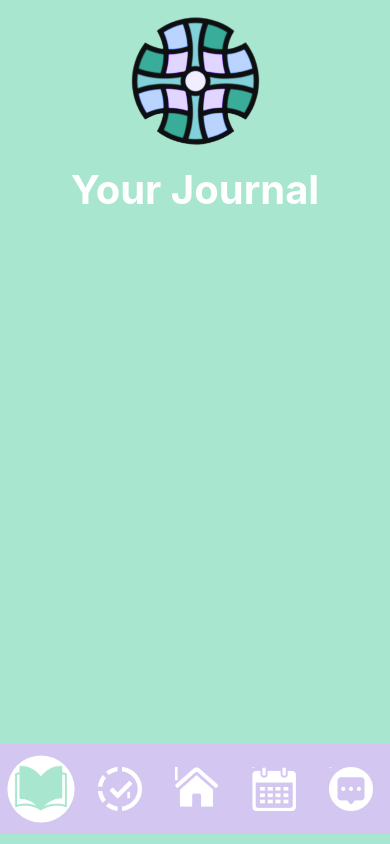
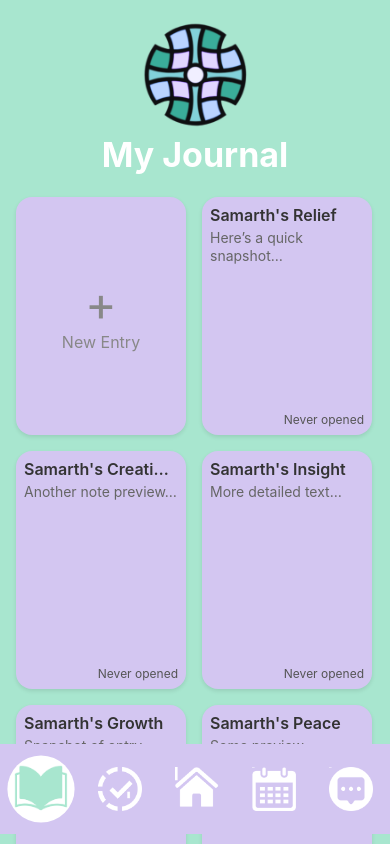
Before and after one commit to AlphaBlaze-9/Nuvana-Submission, a React Native app: screen /JournalPage in a window 390 px wide. Built offline with nearby package versions, Linux system fonts and the light colour scheme.

Commit message:
Second Commit

```diff
--- a/App.js
+++ b/App.js
@@ -7,6 +7,7 @@ import HomePage from './screens/HomePage';
 import CalendarPage from './screens/CalendarPage';
 import ProgressPage from './screens/ProgressPage';
 import JournalPage from './screens/JournalPage';
+import JournalEntryPage from './screens/JournalEntryPage';
 import AIPage from './screens/AIPage';
 
 const Stack = createNativeStackNavigator();
@@ -25,6 +26,7 @@ export default function App() {
         <Stack.Screen name="CalendarPage" component={CalendarPage} />
         <Stack.Screen name="ProgressPage" component={ProgressPage} />
         <Stack.Screen name="JournalPage" component={JournalPage} />
+        <Stack.Screen name="JournalEntryPage" component={JournalEntryPage} />
         <Stack.Screen name="AIPage" component={AIPage} />
       </Stack.Navigator>
     </NavigationContainer>
--- a/package.json
+++ b/package.json
@@ -9,6 +9,7 @@
     "web": "expo start --web"
   },
   "dependencies": {
+    "@react-native-async-storage/async-storage": "^2.2.0",
     "@react-native-community/progress-view": "^1.5.0",
     "@react-navigation/native": "^7.1.11",
     "@react-navigation/native-stack": "^7.3.16",
--- a/screens/AIPage.js
+++ b/screens/AIPage.js
@@ -58,7 +58,7 @@ export default function AIPetPage() {
 
         <Image source={NuvanaLogo} style={styles.logo} resizeMode="contain" />
 
-        <Text style={styles.title}>Your AI Pet</Text>
+        <Text style={styles.title}>My AI Pet</Text>
       </ScrollView>
 
       <View style={styles.navBar}>
--- /dev/null
+++ b/screens/JournalEntryPage.js
@@ -0,0 +1,116 @@
+import React, { useState } from 'react';
+import {
+  SafeAreaView,
+  View,
+  TextInput,
+  StyleSheet,
+  Dimensions,
+  TouchableOpacity,
+  Text,
+  KeyboardAvoidingView,
+  Platform,
+  ScrollView,
+} from 'react-native';
+import { useNavigation, useRoute } from '@react-navigation/native';
+
+const { width } = Dimensions.get('window');
+const BG = '#a8e6cf';
+const CARD_BG = '#d3c6f1';
+const PADDING = 16;
+
+export default function JournalEntryPage() {
+  const navigation = useNavigation();
+  const route = useRoute();
+
+  const entry = route.params?.entry || { id: '', title: '', subtitle: '' };
+  const [title, setTitle] = useState(entry.title);
+  const [subtitle, setSubtitle] = useState(entry.subtitle);
+
+  function handleSave() {
+    navigation.navigate('JournalPage', { updatedEntry: { id: entry.id, title, subtitle } });
+  }
+
+  return (
+    <SafeAreaView style={styles.container}>
+      <View style={styles.inlineHeader}>
+        <TouchableOpacity onPress={() => navigation.goBack()} style={styles.headerButton}>
+          <Text style={styles.headerButtonText}>{'< Back'}</Text>
+        </TouchableOpacity>
+        <TouchableOpacity onPress={handleSave} style={styles.headerButton}>
+          <Text style={styles.headerButtonText}>Save</Text>
+        </TouchableOpacity>
+      </View>
+
+      <KeyboardAvoidingView
+        style={{ flex: 1 }}
+        behavior={Platform.OS === 'ios' ? 'padding' : undefined}
+      >
+        <ScrollView contentContainerStyle={styles.content}>
+          <TextInput
+            style={styles.inputTitle}
+            value={title}
+            onChangeText={setTitle}
+            placeholder="Title"
+            placeholderTextColor="rgba(255,255,255,0.7)"
+          />
+          <TextInput
+            style={styles.inputSubtitle}
+            value={subtitle}
+            onChangeText={setSubtitle}
+            placeholder="Details..."
+            placeholderTextColor="rgba(255,255,255,0.7)"
+            multiline
+          />
+        </ScrollView>
+      </KeyboardAvoidingView>
+    </SafeAreaView>
+  );
+}
+
+const styles = StyleSheet.create({
+  container: { flex: 1, backgroundColor: BG },
+  inlineHeader: {
+    flexDirection: 'row',
+    justifyContent: 'space-between',
+    paddingHorizontal: PADDING,
+    paddingVertical: 10,
+    backgroundColor: BG,
+  },
+  headerButton: {
+    paddingHorizontal: 8,
+    paddingVertical: 4,
+    backgroundColor: '#fff',
+    borderRadius: 6,
+  },
+  headerButtonText: {
+    color: BG,
+    fontSize: 16,
+    fontWeight: '600',
+  },
+  content: {
+    padding: PADDING,
+    paddingTop: 20,
+  },
+  inputTitle: {
+    fontSize: 20,
+    fontWeight: '600',
+    color: '#fff',
+    backgroundColor: CARD_BG,
+    borderRadius: 12,
+    padding: PADDING,
+    marginBottom: PADDING,
+    width: width - PADDING * 2,
+    alignSelf: 'center',
+  },
+  inputSubtitle: {
+    fontSize: 16,
+    color: '#fff',
+    backgroundColor: CARD_BG,
+    borderRadius: 12,
+    padding: PADDING,
+    width: width - PADDING * 2,
+    minHeight: 150,
+    alignSelf: 'center',
+    textAlignVertical: 'top',
+  },
+});
--- a/screens/JournalPage.js
+++ b/screens/JournalPage.js
@@ -1,4 +1,4 @@
-import React, { useRef, useEffect } from 'react';
+import React, { useRef, useEffect, useState } from 'react';
 import {
   SafeAreaView,
   View,
@@ -7,10 +7,12 @@ import {
   Dimensions,
   Image,
   TouchableOpacity,
-  ScrollView,
+  FlatList,
   Animated,
+  Platform,
 } from 'react-native';
-import { useNavigation, useRoute } from '@react-navigation/native';
+import AsyncStorage from '@react-native-async-storage/async-storage';
+import { useNavigation, useRoute, useFocusEffect } from '@react-navigation/native';
 
 import NuvanaLogo   from '../assets/Nuvana.png';
 import BookIcon     from '../assets/Book.png';
@@ -20,9 +22,12 @@ import CalendarIcon from '../assets/Calendar.png';
 import TextIcon     from '../assets/Text.png';
 
 const { width } = Dimensions.get('window');
-const CARD_PADDING = 16;
 const BG = '#a8e6cf';
 const CARD_BG = '#d3c6f1';
+
+const CARD_MARGIN = 8;
+const NUM_COLS = 2;
+const CARD_SIZE = (width - CARD_MARGIN * (NUM_COLS + 1)) / NUM_COLS;
 
 const navIcons = [
   { key: 'Book',     src: BookIcon,     routeName: 'JournalPage' },
@@ -32,9 +37,19 @@ const navIcons = [
   { key: 'Text',     src: TextIcon,     routeName: 'AIPage' },
 ];
 
-export default function UploadScreenshotScreen() {
+const INITIAL_ENTRIES = [
+  { id: '1', title: "Samarth's Relief",    subtitle: 'Here’s a quick snapshot…' },
+  { id: '2', title: "Samarth's Creativity", subtitle: 'Another note preview…' },
+  { id: '3', title: "Samarth's Insight",    subtitle: 'More detailed text…' },
+  { id: '4', title: "Samarth's Growth",     subtitle: 'Snapshot of entry…' },
+  { id: '5', title: "Samarth's Peace",      subtitle: 'Some preview…' },
+];
+
+export default function JournalPage() {
   const navigation = useNavigation();
   const route = useRoute();
+
+  const [entries, setEntries] = useState(INITIAL_ENTRIES);
 
   const scaleAnim   = useRef(new Animated.Value(1)).current;
   const opacityAnim = useRef(new Animated.Value(0)).current;
@@ -51,54 +66,97 @@ export default function UploadScreenshotScreen() {
         useNativeDriver: true,
       }),
     ]).start();
-  }, [scaleAnim, opacityAnim]);
+  }, []);
+
+  useFocusEffect(
+    React.useCallback(() => {
+      (async () => {
+        const updated = await Promise.all(
+          entries.map(async e => {
+            const stored = await AsyncStorage.getItem(`lastOpened:${e.id}`);
+            return {
+              ...e,
+              lastOpened: stored ?? 'Never opened',
+            };
+          })
+        );
+        setEntries(updated);
+      })();
+    }, [])
+  );
+
+  const openEntry = async entry => {
+    const now = new Date().toLocaleString();
+    await AsyncStorage.setItem(`lastOpened:${entry.id}`, now);
+    navigation.navigate('JournalEntryPage', { entry });
+  };
+
+  const data = [{ type: 'add', id: 'add' }, ...entries.map(e => ({ ...e, type: 'entry' }))];
+
+  function renderTile({ item }) {
+    if (item.type === 'add') {
+      return (
+        <TouchableOpacity
+          style={[styles.card, styles.addCard]}
+          onPress={() => navigation.navigate('JournalEntryPage')}
+          activeOpacity={0.7}
+        >
+          <Text style={styles.plus}>+</Text>
+          <Text style={styles.addText}>New Entry</Text>
+        </TouchableOpacity>
+      );
+    }
+
+    return (
+      <TouchableOpacity
+        style={styles.card}
+        activeOpacity={0.8}
+        onPress={() => openEntry(item)}
+      >
+        <View>
+          <Text style={styles.entryTitle} numberOfLines={1}>
+            {item.title}
+          </Text>
+          <Text style={styles.entrySubtitle} numberOfLines={2}>
+            {item.subtitle}
+          </Text>
+        </View>
+        <Text style={styles.entryDate}>{item.lastOpened}</Text>
+      </TouchableOpacity>
+    );
+  }
 
   return (
     <SafeAreaView style={styles.container}>
-      <ScrollView contentContainerStyle={styles.scrollContent}>
+      <View style={styles.header}>
         <Image source={NuvanaLogo} style={styles.logo} resizeMode="contain" />
+        <Text style={styles.title}>My Journal</Text>
+      </View>
 
-        <Text style={styles.title}>Your Journal</Text>
-      </ScrollView>
+      <FlatList
+        data={data}
+        keyExtractor={i => i.id}
+        numColumns={NUM_COLS}
+        renderItem={renderTile}
+        contentContainerStyle={styles.gridList}
+      />
 
       <View style={styles.navBar}>
         {navIcons.map(({ key, src, routeName }) => {
           const isActive = route.name === routeName;
-          if (isActive) {
-            return (
-              <Animated.View
-                key={key}
-                style={[
-                  styles.navButton,
-                  styles.activeNavButton,
-                  {
-                    transform: [{ scale: scaleAnim }],
-                    opacity: opacityAnim,
-                  },
-                ]}
-              >
-                <TouchableOpacity onPress={() => navigation.navigate(routeName)}>
-                  <Image
-                    source={src}
-                    style={[styles.navIcon, styles.activeNavIcon]}
-                    resizeMode="contain"
-                  />
-                </TouchableOpacity>
-              </Animated.View>
-            );
-          }
+          const wrapperStyle = isActive
+            ? [styles.navButton, styles.activeNavButton, { transform: [{ scale: scaleAnim }], opacity: opacityAnim }]
+            : styles.navButton;
+          const iconStyle = isActive
+            ? [styles.navIcon, styles.activeNavIcon]
+            : styles.navIcon;
+
           return (
-            <TouchableOpacity
-              key={key}
-              onPress={() => navigation.navigate(routeName)}
-              style={styles.navButton}
-            >
-              <Image
-                source={src}
-                style={styles.navIcon}
-                resizeMode="contain"
-              />
-            </TouchableOpacity>
+            <Animated.View key={key} style={wrapperStyle}>
+              <TouchableOpacity onPress={() => navigation.navigate(routeName)}>
+                <Image source={src} style={iconStyle} />
+              </TouchableOpacity>
+            </Animated.View>
           );
         })}
       </View>
@@ -111,22 +169,71 @@ const styles = StyleSheet.create({
     flex: 1,
     backgroundColor: BG,
   },
-  scrollContent: {
-    paddingBottom: 100,
+  header: {
+    alignItems: 'center',
+    paddingTop: 10,
+    paddingBottom: 6,
+  },
+  logo: {
+    width: 120,
+    height: 120,
+    marginBottom: 4,
+  },
+  title: {
+    fontSize: 34,
+    fontWeight: '700',
+    color: '#fff',
+  },
+
+  gridList: {
+    padding: CARD_MARGIN,
+    paddingBottom: 110,
+  },
+  card: {
+    width: 170,
+    height: CARD_SIZE * 1.3,
+    margin: CARD_MARGIN,
+    backgroundColor: CARD_BG,
+    borderRadius: 16,
+    padding: CARD_MARGIN,
+    justifyContent: 'space-between',
+    shadowColor: '#000',
+    shadowOpacity: 0.1,
+    shadowOffset: { width: 0, height: 2 },
+    shadowRadius: 4,
+    elevation: 2,
+  },
+  addCard: {
+    justifyContent: 'center',
     alignItems: 'center',
   },
-  logo: {
-    width: 150,
-    height: 150,
-    marginTop: 0,
-    marginBottom: 5,
+  plus: {
+    fontSize: 48,
+    color: '#888',
+    lineHeight: 48,
   },
-  title: {
-    fontSize: 40,
-    fontWeight: '700',
-    color: '#fff',
-    marginTop: 10,
+  addText: {
+    marginTop: 4,
+    fontSize: 16,
+    color: '#888',
   },
+  entryTitle: {
+    fontSize: 16,
+    fontWeight: '600',
+    marginBottom: 4,
+    color: '#333',
+  },
+  entrySubtitle: {
+    fontSize: 14,
+    color: '#666',
+    lineHeight: 18,
+  },
+  entryDate: {
+    fontSize: 12,
+    color: '#555',
+    textAlign: 'right',
+  },
+
   navBar: {
     position: 'absolute',
     bottom: 10,
--- a/screens/ProgressPage.js
+++ b/screens/ProgressPage.js
@@ -59,7 +59,7 @@ export default function ProgressPage() {
 
         <Image source={NuvanaLogo} style={styles.logo} resizeMode="contain" />
 
-        <Text style={styles.title}>Your Progress</Text>
+        <Text style={styles.title}>My Progress</Text>
 
         <View style={styles.dateRangeContainer}>
           <Text style={styles.dateRangeLabel}>Date Range:</Text>
```
Also changed, not shown: 1 other file (tests, documents, lock files or other folders).
